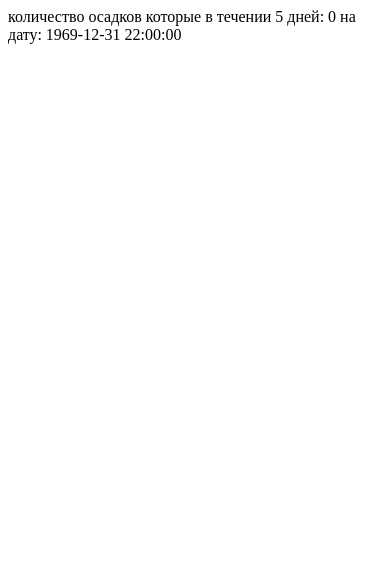
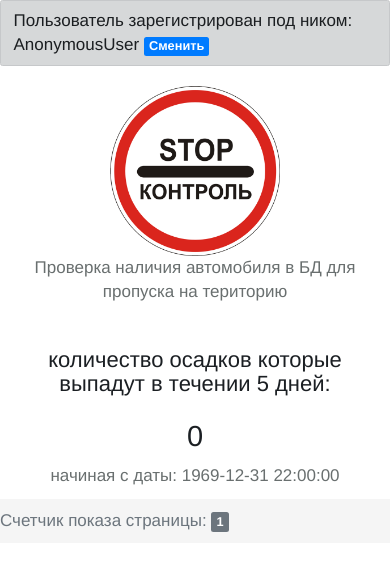
Before and after one commit to alex2011ua/heroku, a Django app: page /weather/ in a window 390 px wide. Shown: the top 571 px of the page. Run offline with Django 3.2, Linux system fonts and the light colour scheme; data comes from the database, SQL or seed files in the repository; data that the repository does not hold is empty; parts of the project's set-up code (start-up, migrations or seed data) failed here and were passed over; some libraries are stand-ins or nearby versions.

Commit message:
add requests

```diff
--- a/index/templates/index/index.html
+++ b/index/templates/index/index.html
@@ -1,5 +1,5 @@
 {% extends "base.html" %}
-{% load static %}
+
 {% block title %} Index {% endblock %}
 {% block content %}
     <section class="services-section" id="section-1">
--- a/templates/weather.html
+++ b/templates/weather.html
@@ -1,13 +1,17 @@
-<!DOCTYPE html>
-<html lang="en">
-<head>
-    <meta charset="UTF-8">
-    <title>Title</title>
-</head>
-<body>
-количество осадков которые в течении 5 дней:
-{{ rain }}
-на дату:
+{% extends "base.html" %}
+
+{% block content %}
+<section class="services-section" id="section-1">
+      <div class="container">
+        <div class="row">
+          <div class="col-md-12 col-services">
+              <h4>количество осадков которые выпадут в течении 5 дней:</h4>
+
+              <h3>{{ rain }}</h3>
+начиная с даты:
 {{ date }}
-</body>
-</html>
+          </div>
+        </div>
+      </div>
+</section>
+{% endblock %}
```
